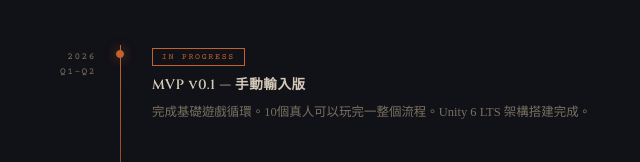
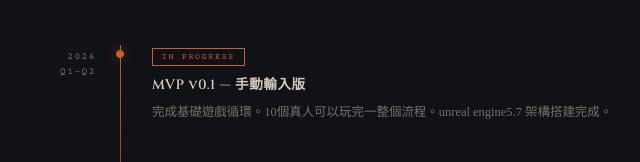
Before and after one commit to kevin-1688/bubangofficial, a website: page index.html in a window 1280 px wide. Shown: the part 7006-7168 px from the top of the page, 266-906 px from the left. Drawn offline with nearby package versions, Linux system fonts and the light colour scheme; a web font is replaced by a local one.

Commit message:
Change game engine from Unity to Unreal Engine 5.7
Updated the game engine reference from Unity to Unreal Engine 5.7 in the roadmap.

```diff
--- a/index.html
+++ b/index.html
@@ -553,7 +553,7 @@
       <div class="roadmap-content">
         <span class="roadmap-tag">In Progress</span>
         <h4>MVP v0.1 — 手動輸入版</h4>
-        <p>完成基礎遊戲循環。10個真人可以玩完一整個流程。Unity 6 LTS 架構搭建完成。</p>
+        <p>完成基礎遊戲循環。10個真人可以玩完一整個流程。unreal engine5.7 架構搭建完成。</p>
       </div>
     </div>
     <div class="roadmap-item reveal reveal-delay-1" role="listitem">
```
